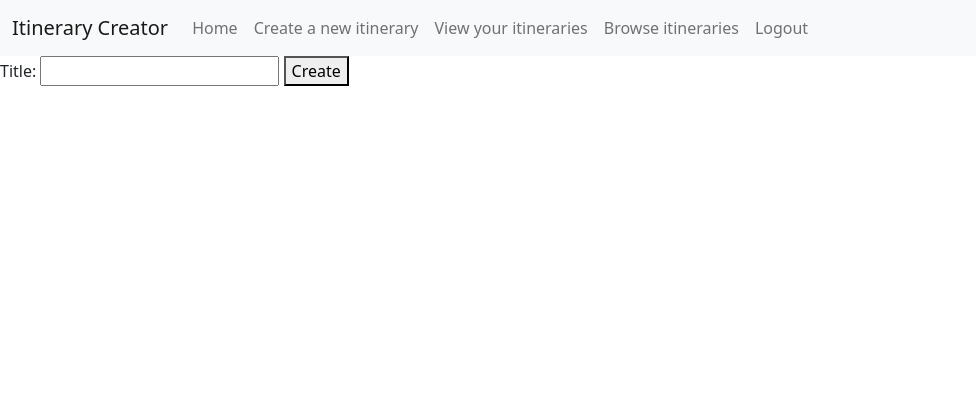
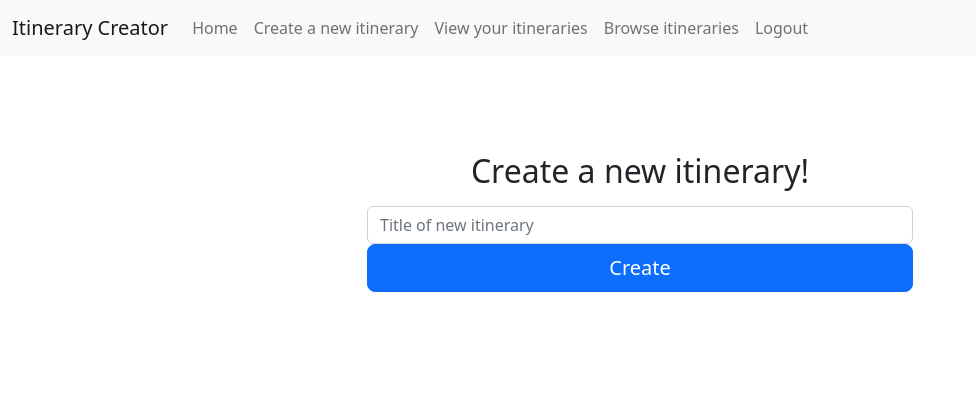
Before and after one commit to mpquinta/itinerary-creator, a Flask app: page /create_itinerary in a window 1280 px wide. Shown: the top 403 px of the page, without its empty margins (0-976 px from the left). Run offline with Flask 2, Linux system fonts and the light colour scheme; the visitor is signed in with stand-in values (Sample User, id 1).

Commit message:
created layout for portal and create new itinerary

```diff
--- a/templates/create_itinerary.html
+++ b/templates/create_itinerary.html
@@ -3,9 +3,21 @@
 {% block title %}Create Itinerary{% endblock %}
 
 {% block body %}
-    <form action="/new_itinerary" method="POST">
-        <label for="title">Title:</label>
-        <input type="text" name="title" id="title">
-        <button type="submit">Create</button>
-    </form>
+<section class="py-5 text-center container">
+    <div class="row py-lg-5">
+        <div class="col-lg-6 col-md-8 mx-auto">
+            <h2 class="fw-light">Create a new itinerary!</h2>
+            <p>
+                <form action="/new_itinerary" method="POST">
+                    <div class="col-auto">
+                        <input type="text" name="title" id="title" class="form-control" placeholder="Title of new itinerary">
+                    </div>
+                    <div class="col-auto">
+                        <button type="submit" class="w-100 btn btn-lg btn-primary">Create</button>
+                    </div>
+                </form>
+            </p>
+        </div>
+    </div>
+</section>
 {% endblock %}
```
Also changed, not shown: static/portal.js (+12 -4 lines), templates/portal.html (+7 -8 lines), static/css/portal.css (added).
